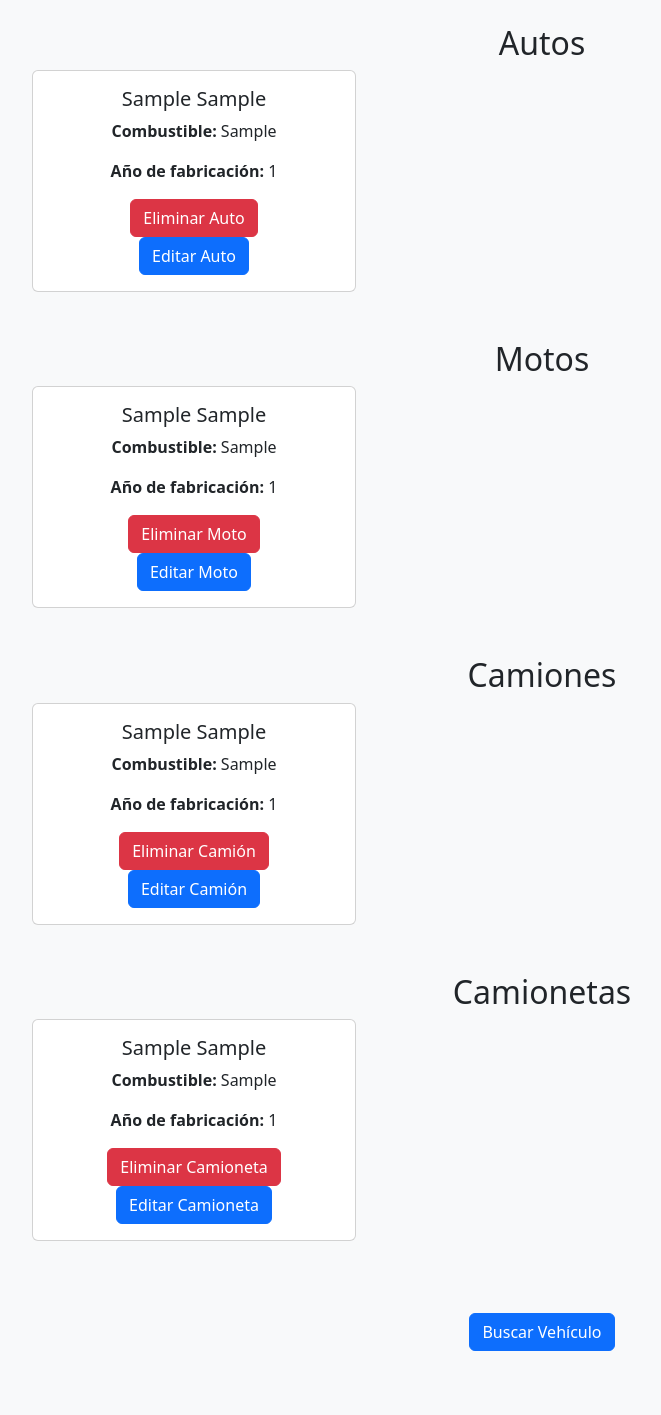
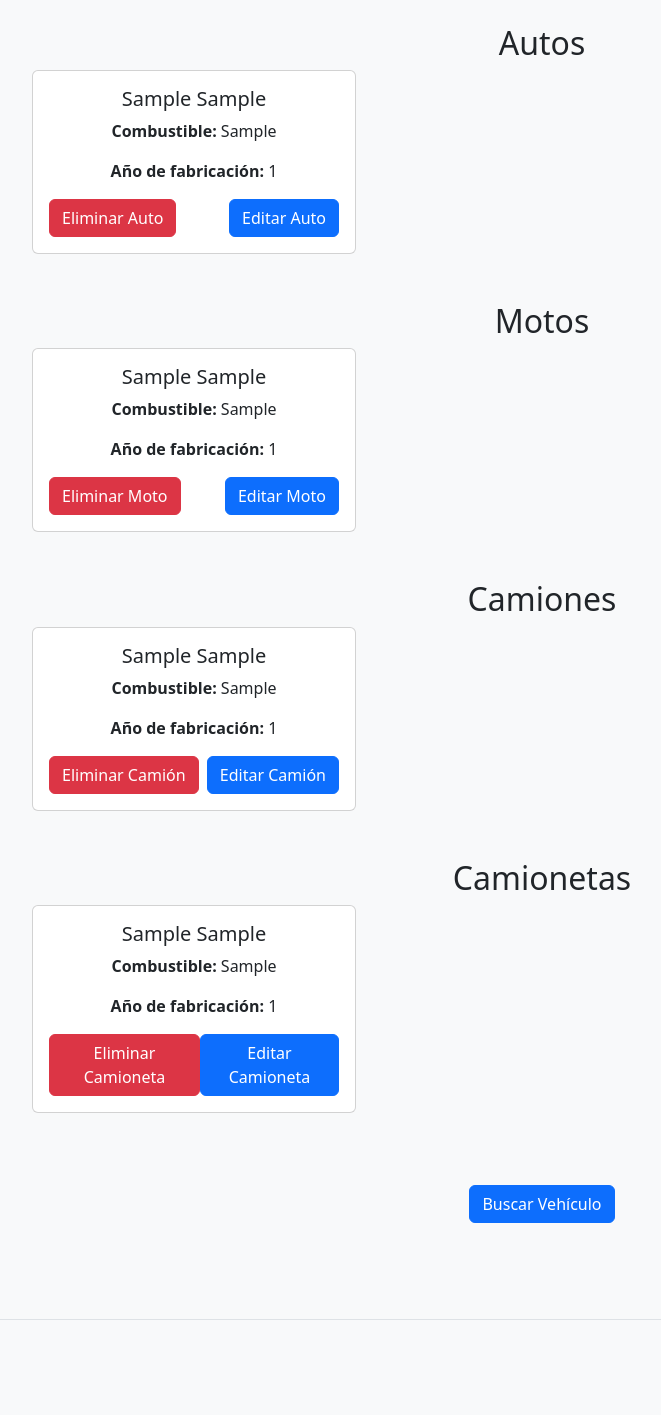
Before and after one commit to fedesosa4848/Proyecto-CarOnPoint, a Django app: page /catalogo-vehiculos/ in a window 1280 px wide. Shown: the part 626-2041 px from the top of the page, without its empty margins (98-759 px from the left). Run offline with Django 5.2, Linux system fonts and the light colour scheme; tables that the repository leaves empty hold one stand-in row (values such as "Sample post"); some libraries are stand-ins or nearby versions.

Commit message:
features/editar-eliminar

```diff
--- a/inicio/templates/inicio/templatesCreacion/catalogo_vehiculos.html
+++ b/inicio/templates/inicio/templatesCreacion/catalogo_vehiculos.html
@@ -26,11 +26,13 @@ Listado de Vehículos
                                 <h5 class="card-title">{{ auto.marca }} {{ auto.modelo }}</h5>
                                 <p class="card-text"><strong>Combustible:</strong> {{ auto.combustible }}</p>
                                 <p class="card-text"><strong>Año de fabricación:</strong> {{ auto.ano_fabricacion }}</p>
+                                <div class="d-flex justify-content-between align-items-center mt-3">
                                     <form method="post" action="{% url 'eliminar_vehiculo' auto.id %}">
                                         {% csrf_token %}
-                                    <button type="submit" class="btn btn-danger">Eliminar Auto</button>
+                                        <button type="submit" class="btn btn-danger mr-2">Eliminar Auto</button>
                                     </form>
-                                <a href="{% url 'editar_vehiculo' auto.id %}" class="btn btn-primary">Editar Auto</a>
+                                    <a href="{% url 'editar_vehiculo' 'auto' auto.id %}" class="btn btn-primary">Editar Auto</a>
+                                </div>
                             </div>
                         </div>
                     </div>
@@ -52,11 +54,13 @@ Listado de Vehículos
                                 <h5 class="card-title">{{ moto.marca }} {{ moto.modelo }}</h5>
                                 <p class="card-text"><strong>Combustible:</strong> {{ moto.combustible }}</p>
                                 <p class="card-text"><strong>Año de fabricación:</strong> {{ moto.ano_fabricacion }}</p>
+                                <div class="d-flex justify-content-between align-items-center mt-3">
                                     <form method="post" action="{% url 'eliminar_vehiculo' moto.id %}">
                                         {% csrf_token %}
-                                    <button type="submit" class="btn btn-danger">Eliminar Moto</button>
+                                        <button type="submit" class="btn btn-danger mr-2">Eliminar Moto</button>
                                     </form>
-                                <a href="{% url 'editar_vehiculo' moto.id %}" class="btn btn-primary">Editar Moto</a>
+                                    <a href="{% url 'editar_vehiculo' 'moto' moto.id %}" class="btn btn-primary">Editar Moto</a>
+                                </div>
                             </div>
                         </div>
                     </div>
@@ -78,11 +82,13 @@ Listado de Vehículos
                                 <h5 class="card-title">{{ camion.marca }} {{ camion.modelo }}</h5>
                                 <p class="card-text"><strong>Combustible:</strong> {{ camion.combustible }}</p>
                                 <p class="card-text"><strong>Año de fabricación:</strong> {{ camion.ano_fabricacion }}</p>
+                                <div class="d-flex justify-content-between align-items-center mt-3">
                                     <form method="post" action="{% url 'eliminar_vehiculo' camion.id %}">
                                         {% csrf_token %}
-                                    <button type="submit" class="btn btn-danger">Eliminar Camión</button>
+                                        <button type="submit" class="btn btn-danger mr-2">Eliminar Camión</button>
                                     </form>
-                                <a href="{% url 'editar_vehiculo' camion.id %}" class="btn btn-primary">Editar Camión</a>
+                                    <a href="{% url 'editar_vehiculo' 'camion' camion.id %}" class="btn btn-primary">Editar Camión</a>
+                                </div>
                             </div>
                         </div>
                     </div>
@@ -104,11 +110,13 @@ Listado de Vehículos
                                 <h5 class="card-title">{{ camioneta.marca }} {{ camioneta.modelo }}</h5>
                                 <p class="card-text"><strong>Combustible:</strong> {{ camioneta.combustible }}</p>
                                 <p class="card-text"><strong>Año de fabricación:</strong> {{ camioneta.ano_fabricacion }}</p>
+                                <div class="d-flex justify-content-between align-items-center mt-3">
                                     <form method="post" action="{% url 'eliminar_vehiculo' camioneta.id %}">
                                         {% csrf_token %}
-                                    <button type="submit" class="btn btn-danger">Eliminar Camioneta</button>
+                                        <button type="submit" class="btn btn-danger mr-2">Eliminar Camioneta</button>
                                     </form>
-                                <a href="{% url 'editar_vehiculo' camioneta.id %}" class="btn btn-primary">Editar Camioneta</a>
+                                    <a href="{% url 'editar_vehiculo' 'camioneta' camioneta.id %}" class="btn btn-primary">Editar Camioneta</a>
+                                </div>
                             </div>
                         </div>
                     </div>
--- a/inicio/urls.py
+++ b/inicio/urls.py
@@ -19,8 +19,7 @@ urlpatterns = [
     path('buscar_vehiculo/', views.buscar_vehiculo, name='buscar_vehiculo'),
     path('creacion-exitosa/<int:vehiculo_id>/<str:tipo>/', views.creacion_exitosa, name='creacion_exitosa'),
     path('vehiculos/eliminar/<int:id>/', views.eliminar_vehiculo, name='eliminar_vehiculo'),
-    path('vehiculos/eliminar/<int:id>/', views.eliminar_vehiculo, name='editar_vehiculo'),
-
+    path('editar-vehiculo/<str:tipo>/<int:id>/', views.editar_vehiculo, name='editar_vehiculo'),
 ]
 
 
--- a/inicio/views.py
+++ b/inicio/views.py
@@ -1,4 +1,4 @@
-from django.shortcuts import render,redirect
+from django.shortcuts import render,redirect,get_object_or_404
 from inicio.models import Moto,Auto,Camion,Camioneta
 from django.core.exceptions import ValidationError
 from .forms import FormularioAuto, FormularioMoto, FormularioCamion, FormularioCamioneta,BuscarVehiculoForm
@@ -140,43 +140,35 @@ def eliminar_vehiculo(request, id):
         vehiculo.delete()
     return redirect('catalogo-vehiculos')
 
-def editar_vehiculo(request, id):
-    modelos = {
-        'auto': Auto,
-        'moto': Moto,
-        'camion': Camion,
-        'camioneta': Camioneta,
-    }
+def editar_vehiculo(request, tipo, id):
+    # Determinar el modelo y formulario adecuado según el tipo de vehículo
+    if tipo == 'auto':
+        Vehiculo = Auto
+        Formulario = FormularioAuto
+    elif tipo == 'moto':
+        Vehiculo = Moto
+        Formulario = FormularioMoto
+    elif tipo == 'camion':
+        Vehiculo = Camion
+        Formulario = FormularioCamion
+    elif tipo == 'camioneta':
+        Vehiculo = Camioneta
+        Formulario = FormularioCamioneta
+    else:
+        # Manejo de error si el tipo de vehículo no es válido
+        return render(request, 'error.html', {'mensaje': 'Tipo de vehículo no válido'})
 
-    vehiculo = None
-    for modelo_name, modelo in modelos.items():
-        try:
-            vehiculo = modelo.objects.get(id=id)
-            form_class = get_form_class_for_model(modelo_name)
-            form = form_class(instance=vehiculo)
-            break
-        except modelo.DoesNotExist:
-            continue
-
-    if not vehiculo:
-        return render(request, 'inicio/error.html', {'error': 'Vehículo no encontrado'})
+    # Recuperar instancia del vehículo a editar
+    vehiculo = get_object_or_404(Vehiculo, id=id)
 
     if request.method == 'POST':
-        form = form_class(request.POST, instance=vehiculo)
+        # Crear una instancia del formulario y asignar datos para guardar
+        form = Formulario(request.POST, instance=vehiculo)
         if form.is_valid():
             form.save()
-            return redirect('catalogo_vehiculos')
+            return redirect('catalogo-vehiculos')  # Redirigir al catálogo después de editar
+    else:
+        # Cargar formulario inicial con datos del vehículo a editar
+        form = Formulario(instance=vehiculo)
 
     return render(request, 'inicio/editar_vehiculo.html', {'form': form, 'vehiculo': vehiculo})
-
-def get_form_class_for_model(modelo_name):
-    form_class = None
-    if modelo_name == 'auto':
-        form_class = FormularioAuto
-    elif modelo_name == 'moto':
-        form_class = FormularioMoto
-    elif modelo_name == 'camion':
-        form_class = FormularioCamion
-    elif modelo_name == 'camioneta':
-        form_class = FormularioCamioneta
-    return form_class
```
Lines whose indentation alone changed are shown as unchanged.
